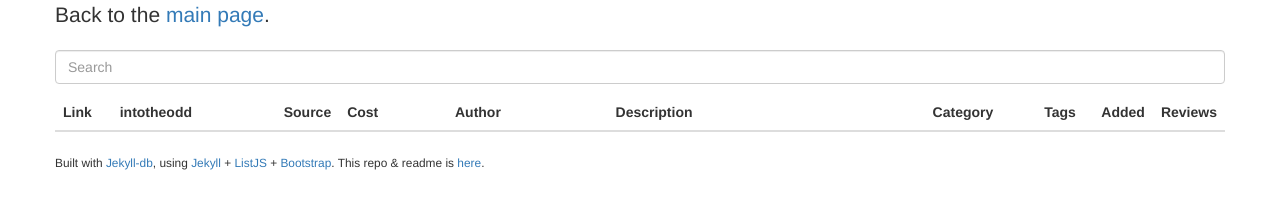
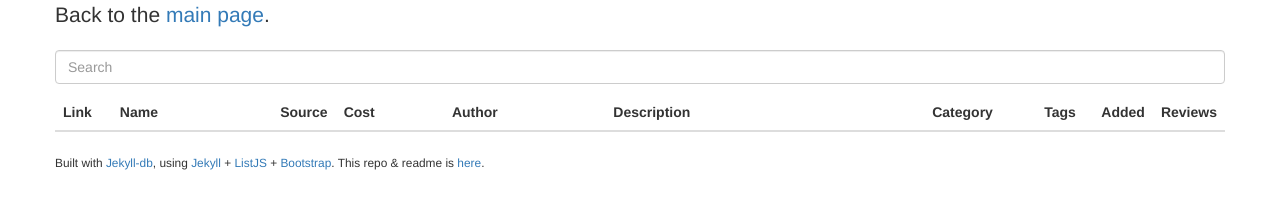
Before and after one commit to yochaigal/intotheodd, a Jekyll site: the page built from _pages/oddities.html, in a window 1280 px wide. Shown: the part 128-337 px from the top of the page. Built offline with Jekyll 4.4.1, drawn with Linux system fonts in a browser that asks for light colours; nearby versions of some CDN libraries.

Commit message:
Fix "Name"

```diff
--- a/_includes/interactive-table-category.html
+++ b/_includes/interactive-table-category.html
@@ -9,7 +9,7 @@
 	<thead>
 		<tr>
 			<th style="width:5%;"><span class="sort" data-sort="link">Link</span></th>
-			<th style="width:15%;"><span class="sort" data-sort="intotheodd-name">intotheodd</span></th>
+			<th style="width:15%;"><span class="sort" data-sort="name">Name</span></th>
 			<th style="width:5%;"><span class="sort" data-sort="source">Source</span></th>
 			<!--<th style="width:5%;"><span class="sort" data-sort="license">License</span></th>-->
 			<th style="width:10%;"><span class="sort" data-sort="cost">Cost</span></th>
@@ -27,7 +27,7 @@
 	  {% if post.categories contains page.category %}
 		<tr>
 			<td class="link"><a href="{{ post.link }}" target="_blank"><button type="button" class="btn btn-primary">Get <i class="fa fa-external-link"></i></button></a></td>
-			<td class="intotheodd-name"><a href="{{ site.baseurl }}{{ post.url }}">
+			<td class="name"><a href="{{ site.baseurl }}{{ post.url }}">
 				{% assign words = post.slug | replace: '-', ' ' | split: ' ' %}
 				{% capture titlecase %}{% for word in words %}{{ word | capitalize }} {% endfor %}{% endcapture %}
 				{{ titlecase }}
@@ -60,7 +60,7 @@
 
 <script type="text/javascript">
 var options = {
-  valueNames: ['link', 'intotheodd-name', 'source', 'cost', 'author', 'description', 'category', 'tags', 'date-added', 'review-count']
+  valueNames: ['link', 'name', 'source', 'cost', 'author', 'description', 'category', 'tags', 'date-added', 'review-count']
 };
 var entryList = new List('entry-list', options);
 
--- a/_includes/interactive-table-cost.html
+++ b/_includes/interactive-table-cost.html
@@ -9,7 +9,7 @@
 	<thead>
 		<tr>
 			<th style="width:5%;"><span class="sort" data-sort="link">Link</span></th>
-			<th style="width:15%;"><span class="sort" data-sort="intotheodd-name">intotheodd</span></th>
+			<th style="width:15%;"><span class="sort" data-sort="name">Name</span></th>
 			<th style="width:5%;"><span class="sort" data-sort="source">Source</span></th>
 			<!--<th style="width:5%;"><span class="sort" data-sort="license">License</span></th>-->
 			<th style="width:10%;"><span class="sort" data-sort="cost">Cost</span></th>
@@ -27,7 +27,7 @@
 	  {% if page.cost == post.cost %}
 		<tr>
 			<td class="link"><a href="{{ post.link }}" target="_blank"><button type="button" class="btn btn-primary">Get <i class="fa fa-external-link"></i></button></a></td>
-			<td class="intotheodd-name"><a href="{{ site.baseurl }}{{ post.url }}">
+			<td class="name"><a href="{{ site.baseurl }}{{ post.url }}">
 				{% assign words = post.slug | replace: '-', ' ' | split: ' ' %}
 				{% capture titlecase %}{% for word in words %}{{ word | capitalize }} {% endfor %}{% endcapture %}
 				{{ titlecase }}
--- a/_includes/interactive-table-license.html
+++ b/_includes/interactive-table-license.html
@@ -9,7 +9,7 @@
 	<thead>
 		<tr>
 			<th style="width:5%;"><span class="sort" data-sort="link">Link</span></th>
-			<th style="width:15%;"><span class="sort" data-sort="intotheodd-name">intotheodd</span></th>
+			<th style="width:15%;"><span class="sort" data-sort="name">Name</span></th>
 			<th style="width:5%;"><span class="sort" data-sort="source">Source</span></th>
 			<!--<th style="width:5%;"><span class="sort" data-sort="license">License</span></th>-->
 			<th style="width:10%;"><span class="sort" data-sort="cost">Cost</span></th>
@@ -27,7 +27,7 @@
 	  {% if page.license == post.license %}
 		<tr>
 			<td class="link"><a href="{{ post.link }}" target="_blank"><button type="button" class="btn btn-primary">Get <i class="fa fa-external-link"></i></button></a></td>
-			<td class="intotheodd-name"><a href="{{ site.baseurl }}{{ post.url }}">
+			<td class="name"><a href="{{ site.baseurl }}{{ post.url }}">
 				{% assign words = post.slug | replace: '-', ' ' | split: ' ' %}
 				{% capture titlecase %}{% for word in words %}{{ word | capitalize }} {% endfor %}{% endcapture %}
 				{{ titlecase }}
@@ -60,7 +60,7 @@
 
 <script type="text/javascript">
 var options = {
-  valueNames: ['link', 'intotheodd-name', 'source', 'cost', 'author', 'description', 'category', 'tags', 'date-added', 'review-count']
+  valueNames: ['link', 'name', 'source', 'cost', 'author', 'description', 'category', 'tags', 'date-added', 'review-count']
 };
 var entryList = new List('entry-list', options);
 
--- a/_includes/interactive-table.html
+++ b/_includes/interactive-table.html
@@ -9,7 +9,7 @@
 	<thead>
 		<tr>
 			<th style="width:5%;"><span class="sort" data-sort="link">Link</span></th>
-						<th style="width:15%;"><span class="sort" data-sort="intotheodd-name">Name</span></th>
+						<th style="width:15%;"><span class="sort" data-sort="name">Name</span></th>
 			<th style="width:5%;"><span class="sort" data-sort="source">Source</span></th>
 			<!--<th style="width:5%;"><span class="sort" data-sort="license">License</span></th>-->
 			<th style="width:10%;"><span class="sort" data-sort="cost">Cost</span></th>
@@ -32,7 +32,7 @@
 			</a>
 			{% endif %}
  		 </td>
-			<td class="intotheodd-name">
+			<td class="name">
    <a href="{{ site.baseurl }}{{ post.url }}">
         {% if post.display-title %}
             {{ post.display-title }}
@@ -59,7 +59,7 @@
 
 <script type="text/javascript">
 var options = {
-  valueNames: ['link','intotheodd-name', 'source', 'cost', 'author', 'description', 'category', 'date-added', 'review-count']
+  valueNames: ['link','name', 'source', 'cost', 'author', 'description', 'category', 'date-added', 'review-count']
 };
 var entryList = new List('entry-list', options);
 
--- a/output.json
+++ b/output.json
@@ -2,7 +2,7 @@
 layout: none
 ---
 [{% for post in site.posts %}{
-	"intotheodd-name": "{% assign words = post.slug | replace: '-', ' ' | split: ' ' %}{% capture titlecase %}{% for word in words %}{{ word | capitalize }} {% endfor %}{% endcapture %}{{ titlecase }}",
+	"name": "{% assign words = post.slug | replace: '-', ' ' | split: ' ' %}{% capture titlecase %}{% for word in words %}{{ word | capitalize }} {% endfor %}{% endcapture %}{{ titlecase }}",
 	"source": "{{post.source}}",
 	"source-url": "{{post.source-url}}",
 	"license": "{{post.license}}",
--- a/staticman.yml
+++ b/staticman.yml
@@ -65,7 +65,7 @@ comments:
   # (*) REQUIRED
   #
   # Destination path (directory) for the data files. Accepts placeholders.
-  path: "_data/comments/{options.intotheodd-name}"
+  path: "_data/comments/{options.name}"
 
   # Names of required fields. If any of these isn't in the request or is empty,
   # an error will be thrown.
```
Also changed, not shown: 6 other files.
